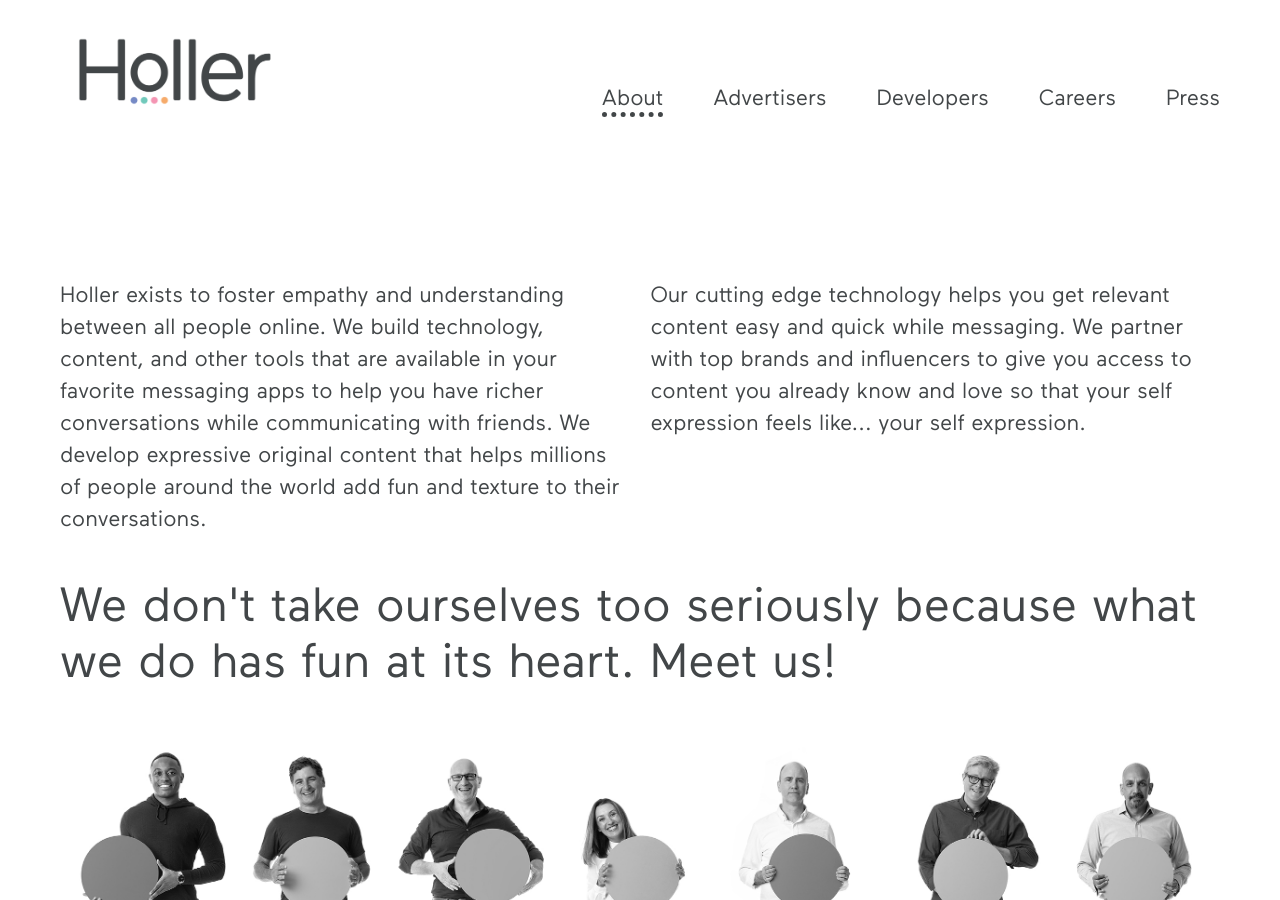
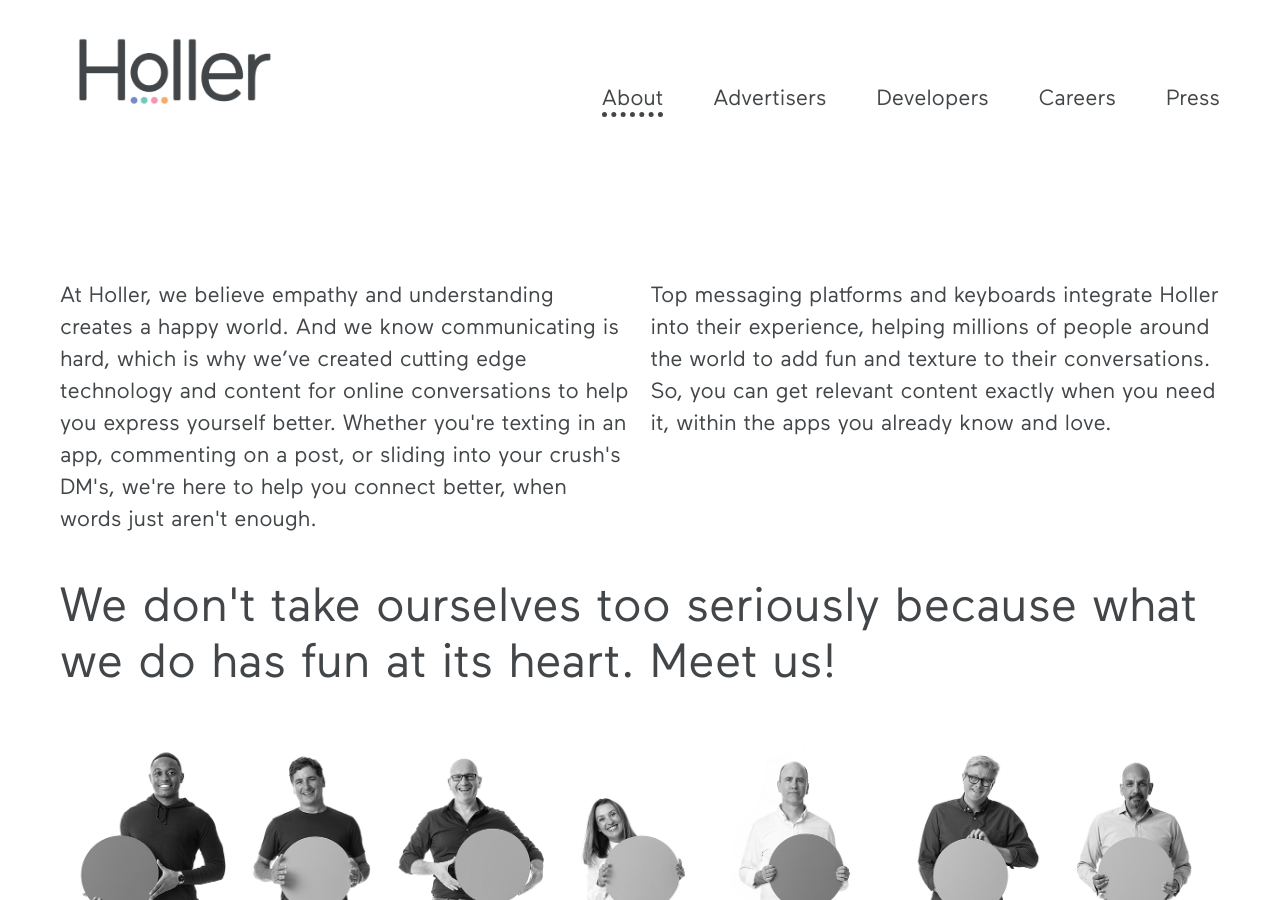
Before and after one commit to taliacotton/holler, a Jekyll site: the page built from about.html, in a window 1280 px wide and 900 px high. Built offline with Jekyll 4.4.1, drawn with Linux system fonts in a browser that asks for light colours; nearby versions of some CDN libraries.

Commit message:
Updated 'about.html' via CloudCannon

```diff
--- a/about.html
+++ b/about.html
@@ -13,10 +13,10 @@
 <div class="container pt-intro">
     <div class="row">
         <div class="col-md-6 editable">
-          <p>Holler exists to foster empathy and understanding between all people online. We build technology, content, and other tools that are available in your favorite messaging apps to help you have richer conversations while communicating with friends. We develop expressive original content that helps millions of people around the world add fun and texture to their conversations.</p>
+          <p>At Holler, we believe empathy and understanding creates a happy world. And we know communicating is hard, which is why we&rsquo;ve created cutting edge technology and content for online conversations to help you express yourself better. Whether you're texting in an app, commenting on a post, or sliding into your crush's DM's, we're here to help you connect better, when words just aren't enough.</p>
         </div>
         <div class="col-md-6 editable">
-          <p>Our cutting edge technology helps you get relevant content easy and quick while messaging. We partner with top brands and influencers to give you access to content you already know and love so that your self expression feels like... your self expression.</p>
+          <p>Top messaging platforms and keyboards integrate Holler into their experience, helping millions of people around the world to add fun and texture to their conversations. So, you can get relevant content exactly when you need it, within the apps you already know and love.</p>
         </div>
         <div class="col my-3">
             <h2 class="editable">
```
